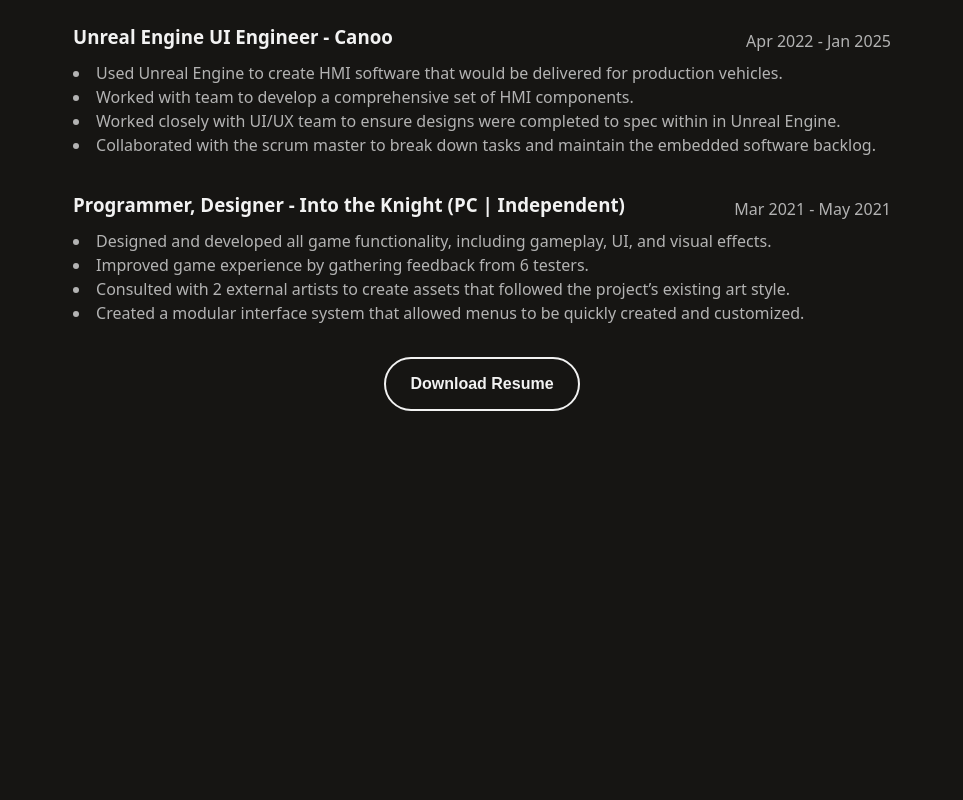
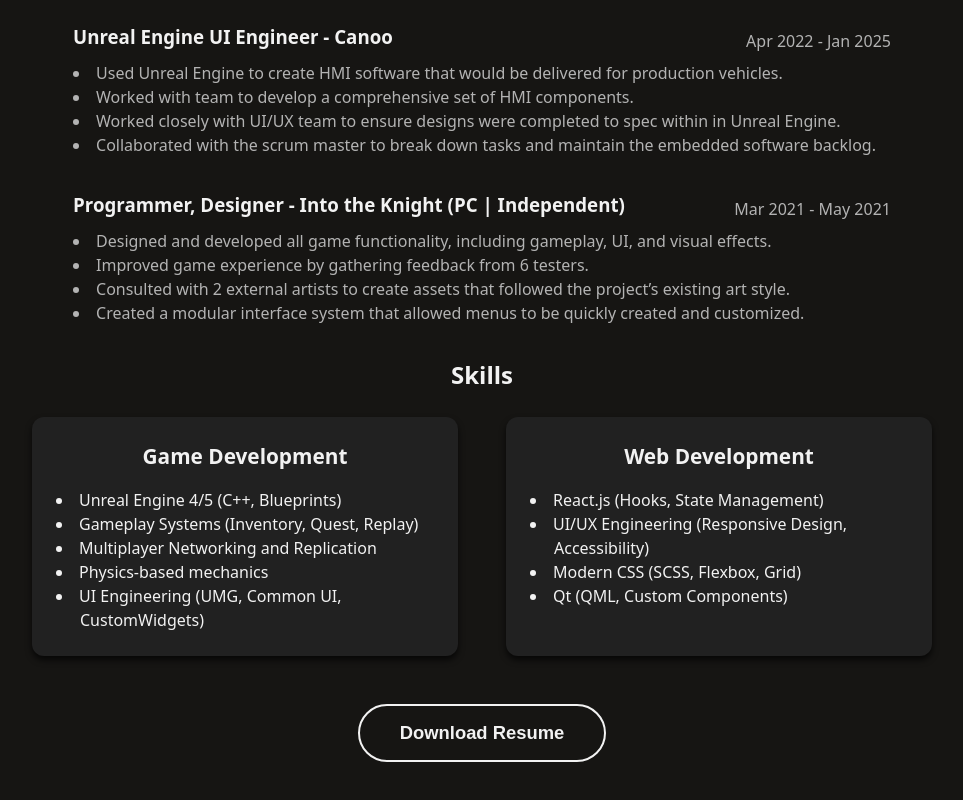
Before and after one commit to dtb1996/portfolio-website, a React (Vite) app: page / in a window 1280 px wide. Shown: the part 1865-2665 px from the top of the page, without its empty margins (158-1121 px from the left). Before the commit the page ends 2372 px from the top, so only its background shows below. Built offline with nearby package versions, Linux system fonts and the light colour scheme.

Commit message:
Added skills to Experience section

```diff
--- a/src/data/experience.js
+++ b/src/data/experience.js
@@ -38,4 +38,20 @@
     },
 ]
 
-export default experience
+const skills = {
+    gameDev: [
+        "Unreal Engine 4/5 (C++, Blueprints)",
+        "Gameplay Systems (Inventory, Quest, Replay)",
+        "Multiplayer Networking and Replication",
+        "Physics-based mechanics",
+        "UI Engineering (UMG, Common UI, CustomWidgets)"
+    ],
+    webDev: [
+        "React.js (Hooks, State Management)",
+        "UI/UX Engineering (Responsive Design, Accessibility)",
+        "Modern CSS (SCSS, Flexbox, Grid)",
+        "Qt (QML, Custom Components)"
+    ]
+}
+
+export { experience, skills }
--- a/src/sections/Experience/Experience.jsx
+++ b/src/sections/Experience/Experience.jsx
@@ -1,10 +1,11 @@
 import "./Experience.scss"
-import experience from "../../data/experience"
+import { experience, skills } from "../../data/experience"
 import ReactMarkdown from "react-markdown"
 
 export default function Experience() {
     return (
         <section id="experience" className="experience">
+            {/* Experience Section */}
             <h1>Experience</h1>
             <div className="experience-list">
                 {experience.map((exp) => (
@@ -22,6 +23,29 @@
                     </div>
                 ))}
             </div>
+
+            {/* Skills Section */}
+            <div className="skills">
+                <h1>Skills</h1>
+                <div className="skills-groups">
+                    <div className="skills-group">
+                        <h3>Game Development</h3>
+                        <ul>
+                            {skills.gameDev.map((skill, index) => (
+                                <li key={index}>{skill}</li>
+                            ))}
+                        </ul>
+                    </div>
+                    <div className="skills-group">
+                        <h3>Web Development</h3>
+                        <ul>
+                            {skills.webDev.map((skill, index) => (
+                                <li key={index}>{skill}</li>
+                            ))}
+                        </ul>
+                    </div>
+                </div>
+            </div>
             <button className="experience-resume-button">
                 <a href="/dillon_bellefeuille_resume.pdf" target="_blank" rel="noopener noreferrer" download="dillon_bellefeuille_resume.pdf">
                     Download Resume
--- a/src/sections/Experience/Experience.scss
+++ b/src/sections/Experience/Experience.scss
@@ -26,8 +26,8 @@
     }
 
     &-resume-button {
-        margin-top: 2rem;
-        padding: 1rem 1.5rem;
+        margin-top: 3rem;
+        padding: 1rem 2.5rem;
         background-color: transparent;
         border: 2px solid var(--color-text);
         border-radius: 2rem;
@@ -47,7 +47,7 @@
         }
 
         a {
-            font-size: 1rem;
+            font-size: 1.15rem;
             font-weight: 600;
         }
     }
@@ -59,3 +59,36 @@
         }
     }
 }
+
+.skills {
+    margin-top: 2rem;
+
+    &-groups {
+        display: grid;
+        grid-template-columns: repeat(2, 1fr);
+        gap: 3rem;
+        max-width: 900px;
+    }
+
+    &-group {
+        background: var(--color-bg-light);
+        border-radius: 0.75rem;
+        padding: 1.5rem;
+        box-shadow: var(--shadow-elevation-1);
+
+        h3 {
+            font-size: 1.3rem;
+            margin-bottom: 1rem;
+        }
+
+        ul {
+            text-align: left;
+        }
+    }
+
+    @media (max-width: 768px) {
+        &-groups {
+            grid-template-columns: 1fr;
+        }
+    }
+}
--- a/src/styles/variables.scss
+++ b/src/styles/variables.scss
@@ -7,6 +7,9 @@
     --color-text: hsl(0, 0%, 95%);
     --color-text-muted: hsl(0, 0%, 70%);
     --color-primary: hsl(210, 100%, 68%);
+
+    --shadow-elevation-1: 0 2px 4px rgba(0, 0, 0, 0.6);
+    --shadow-elevation-1: 0 4px 6px rgba(0, 0, 0, 0.7);
 
     --ff: system-ui, Avenir, Helvetica, Arial, sans-serif;
 
@@ -27,4 +30,7 @@
     --color-text: hsl(0, 0%, 5%);
     --color-text-muted: hsl(0, 0%, 30%);
     --color-primary: hsl(210, 100%, 68%);
+
+    --shadow-elevation-1: 0 2px 4px rgba(0, 0, 0, 0.1);
+    --shadow-elevation-1: 0 4px 6px rgba(0, 0, 0, 0.15);
 }
```
